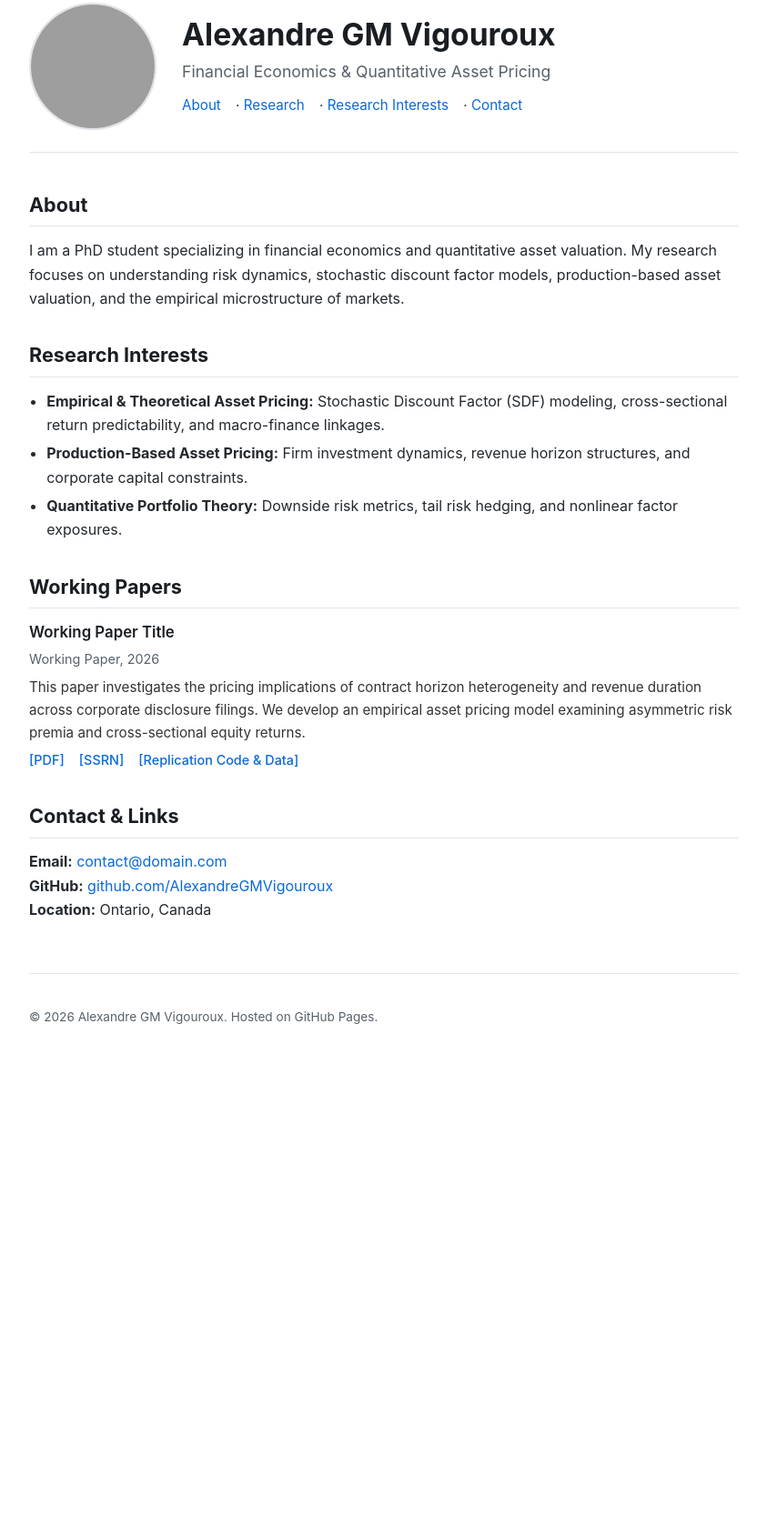
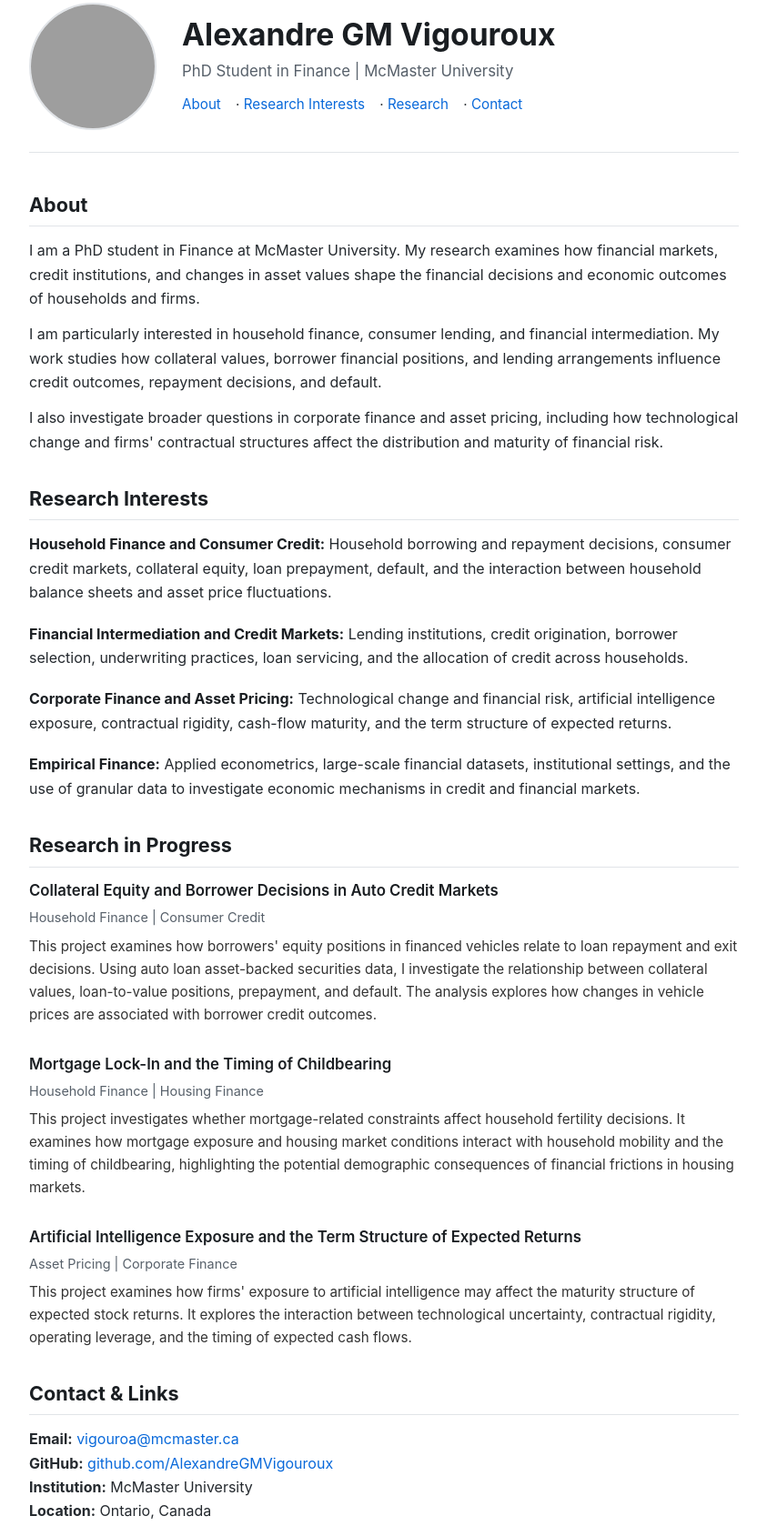
Before and after one commit to AlexandreGMVigouroux/AlexandreGMVigouroux.github.io, a plain HTML site: page index.html in a window 1280 px wide. Shown: the part 37-1715 px from the top of the page at 91% size, without its empty margins (218-1061 px from the left). Before the commit the page ends 1207 px from the top, so only its background shows below. Drawn offline with Linux system fonts and the light colour scheme; grey boxes are pictures that could not be loaded.

Commit message:
Update index.html

```diff
--- a/index.html
+++ b/index.html
@@ -1,9 +1,12 @@
+
 <!DOCTYPE html>
 <html lang="en">
 <head>
   <meta charset="UTF-8">
   <meta name="viewport" content="width=device-width, initial-scale=1.0">
-  <title>Alexandre GM Vigouroux</title>
+  <title>Alexandre GM Vigouroux | Finance</title>
+  <meta name="description" content="Alexandre GM Vigouroux is a PhD student in Finance at McMaster University. His research focuses on household finance, consumer credit, financial intermediation, and empirical asset pricing.">
+
   <style>
     :root {
       --text-color: #24292e;
@@ -20,7 +23,8 @@
     }
 
     body {
-      font-family: -apple-system, BlinkMacSystemFont, "Segoe UI", Roboto, "Helvetica Neue", Arial, sans-serif;
+      font-family: -apple-system, BlinkMacSystemFont, "Segoe UI",
+        Roboto, "Helvetica Neue", Arial, sans-serif;
       line-height: 1.65;
       color: var(--text-color);
       max-width: 820px;
@@ -28,7 +32,6 @@
       padding: 0 20px;
     }
 
-    /* En-tête */
     header {
       display: flex;
       flex-direction: row;
@@ -63,7 +66,7 @@
     }
 
     .subtitle {
-      font-size: 1.1rem;
+      font-size: 1.05rem;
       color: var(--muted-color);
       margin: 0;
     }
@@ -77,18 +80,6 @@
       margin-right: 12px;
     }
 
-    /* Adaptation pour les écrans mobiles */
-    @media (max-width: 600px) {
-      header {
-        flex-direction: column;
-        text-align: center;
-      }
-      .nav-links a {
-        display: inline-block;
-        margin: 4px 8px;
-      }
-    }
-
     h2 {
       font-size: 1.35rem;
       color: var(--heading-color);
@@ -96,6 +87,12 @@
       margin-bottom: 0.8rem;
       border-bottom: 1px solid var(--border-color);
       padding-bottom: 0.3rem;
+    }
+
+    h3 {
+      font-size: 1.05rem;
+      color: var(--heading-color);
+      margin-bottom: 0.3rem;
     }
 
     p {
@@ -112,36 +109,34 @@
       text-decoration: underline;
     }
 
-    .paper {
-      margin-bottom: 1.6rem;
+    .research-area {
+      margin-bottom: 1.2rem;
     }
 
-    .paper-title {
+    .research-area strong {
+      color: var(--heading-color);
+    }
+
+    .project {
+      margin-bottom: 1.8rem;
+    }
+
+    .project-title {
       font-size: 1.05rem;
       font-weight: 600;
       color: var(--heading-color);
     }
 
-    .paper-meta {
+    .project-meta {
       color: var(--muted-color);
       font-size: 0.9rem;
       margin: 0.2rem 0;
     }
 
-    .paper-abstract {
+    .project-description {
       font-size: 0.95rem;
       color: #333;
       margin: 0.4rem 0;
-    }
-
-    .paper-links {
-      font-size: 0.9rem;
-      margin-top: 0.3rem;
-    }
-
-    .paper-links a {
-      margin-right: 12px;
-      font-weight: 500;
     }
 
     ul {
@@ -160,19 +155,39 @@
       font-size: 0.85rem;
       color: var(--muted-color);
     }
+
+    @media (max-width: 600px) {
+      header {
+        flex-direction: column;
+        text-align: center;
+      }
+
+      .nav-links a {
+        display: inline-block;
+        margin: 4px 8px;
+      }
+    }
   </style>
 </head>
+
 <body>
 
   <header>
-    <img src="AGMProfile.png" alt="Alexandre GM Vigouroux" class="profile-photo">
+    <img src="AGMProfile.png"
+         alt="Alexandre GM Vigouroux"
+         class="profile-photo">
+
     <div class="header-content">
       <h1>Alexandre GM Vigouroux</h1>
-      <div class="subtitle">Financial Economics &amp; Quantitative Asset Pricing</div>
+
+      <div class="subtitle">
+        PhD Student in Finance | McMaster University
+      </div>
+
       <nav class="nav-links">
         <a href="#about">About</a> &middot;
+        <a href="#interests">Research Interests</a> &middot;
         <a href="#research">Research</a> &middot;
-        <a href="#interests">Research Interests</a> &middot;
         <a href="#contact">Contact</a>
       </nav>
     </div>
@@ -180,45 +195,155 @@
 
   <section id="about">
     <h2>About</h2>
+
     <p>
-      I am a PhD student specializing in financial economics and quantitative asset valuation.
-      My research focuses on understanding risk dynamics, stochastic discount factor models,
-      production-based asset valuation, and the empirical microstructure of markets.
+      I am a PhD student in Finance at McMaster University.
+      My research examines how financial markets, credit institutions,
+      and changes in asset values shape the financial decisions
+      and economic outcomes of households and firms.
+    </p>
+
+    <p>
+      I am particularly interested in household finance, consumer
+      lending, and financial intermediation. My work studies how
+      collateral values, borrower financial positions, and lending
+      arrangements influence credit outcomes, repayment decisions,
+      and default.
+    </p>
+
+    <p>
+      I also investigate broader questions in corporate finance
+      and asset pricing, including how technological change and
+      firms' contractual structures affect the distribution
+      and maturity of financial risk.
     </p>
   </section>
 
   <section id="interests">
     <h2>Research Interests</h2>
-    <ul>
-      <li><strong>Empirical &amp; Theoretical Asset Pricing:</strong> Stochastic Discount Factor (SDF) modeling, cross-sectional return predictability, and macro-finance linkages.</li>
-      <li><strong>Production-Based Asset Pricing:</strong> Firm investment dynamics, revenue horizon structures, and corporate capital constraints.</li>
-      <li><strong>Quantitative Portfolio Theory:</strong> Downside risk metrics, tail risk hedging, and nonlinear factor exposures.</li>
-    </ul>
+
+    <div class="research-area">
+      <p>
+        <strong>Household Finance and Consumer Credit:</strong>
+        Household borrowing and repayment decisions, consumer
+        credit markets, collateral equity, loan prepayment,
+        default, and the interaction between household balance
+        sheets and asset price fluctuations.
+      </p>
+    </div>
+
+    <div class="research-area">
+      <p>
+        <strong>Financial Intermediation and Credit Markets:</strong>
+        Lending institutions, credit origination, borrower
+        selection, underwriting practices, loan servicing,
+        and the allocation of credit across households.
+      </p>
+    </div>
+
+    <div class="research-area">
+      <p>
+        <strong>Corporate Finance and Asset Pricing:</strong>
+        Technological change and financial risk, artificial
+        intelligence exposure, contractual rigidity, cash-flow
+        maturity, and the term structure of expected returns.
+      </p>
+    </div>
+
+    <div class="research-area">
+      <p>
+        <strong>Empirical Finance:</strong>
+        Applied econometrics, large-scale financial datasets,
+        institutional settings, and the use of granular data
+        to investigate economic mechanisms in credit and
+        financial markets.
+      </p>
+    </div>
   </section>
 
   <section id="research">
-    <h2>Working Papers</h2>
+    <h2>Research in Progress</h2>
 
-    <div class="paper">
-      <div class="paper-title">Working Paper Title</div>
-      <div class="paper-meta">Working Paper, 2026</div>
-      <p class="paper-abstract">
-        This paper investigates the pricing implications of contract horizon heterogeneity and revenue duration across corporate disclosure filings. We develop an empirical asset pricing model examining asymmetric risk premia and cross-sectional equity returns.
+    <div class="project">
+      <div class="project-title">
+        Collateral Equity and Borrower Decisions in Auto Credit Markets
+      </div>
+
+      <div class="project-meta">
+        Household Finance | Consumer Credit
+      </div>
+
+      <p class="project-description">
+        This project examines how borrowers' equity positions
+        in financed vehicles relate to loan repayment and exit
+        decisions. Using auto loan asset-backed securities data,
+        I investigate the relationship between collateral values,
+        loan-to-value positions, prepayment, and default.
+        The analysis explores how changes in vehicle prices
+        are associated with borrower credit outcomes.
       </p>
-      <div class="paper-links">
-        <a href="#">[PDF]</a>
-        <a href="#">[SSRN]</a>
-        <a href="#">[Replication Code &amp; Data]</a>
+    </div>
+
+    <div class="project">
+      <div class="project-title">
+        Mortgage Lock-In and the Timing of Childbearing
       </div>
+
+      <div class="project-meta">
+        Household Finance | Housing Finance
+      </div>
+
+      <p class="project-description">
+        This project investigates whether mortgage-related
+        constraints affect household fertility decisions.
+        It examines how mortgage exposure and housing market
+        conditions interact with household mobility and the
+        timing of childbearing, highlighting the potential
+        demographic consequences of financial frictions
+        in housing markets.
+      </p>
     </div>
+
+    <div class="project">
+      <div class="project-title">
+        Artificial Intelligence Exposure and the Term Structure
+        of Expected Returns
+      </div>
+
+      <div class="project-meta">
+        Asset Pricing | Corporate Finance
+      </div>
+
+      <p class="project-description">
+        This project examines how firms' exposure to artificial
+        intelligence may affect the maturity structure of
+        expected stock returns. It explores the interaction
+        between technological uncertainty, contractual rigidity,
+        operating leverage, and the timing of expected cash flows.
+      </p>
+    </div>
+
   </section>
 
   <section id="contact">
     <h2>Contact &amp; Links</h2>
+
     <p>
-      <strong>Email:</strong> <a href="mailto:contact@domain.com">contact@domain.com</a><br>
-      <strong>GitHub:</strong> <a href="https://github.com/AlexandreGMVigouroux" target="_blank" rel="noopener">github.com/AlexandreGMVigouroux</a><br>
-      <strong>Location:</strong> Ontario, Canada
+      <strong>Email:</strong>
+      <a href="mailto:YOUR_EMAIL">vigouroa@mcmaster.ca</a><br>
+
+      <strong>GitHub:</strong>
+      <a href="https://github.com/AlexandreGMVigouroux"
+         target="_blank"
+         rel="noopener">
+        github.com/AlexandreGMVigouroux
+      </a><br>
+
+      <strong>Institution:</strong>
+      McMaster University<br>
+
+      <strong>Location:</strong>
+      Ontario, Canada
     </p>
   </section>
 
```
